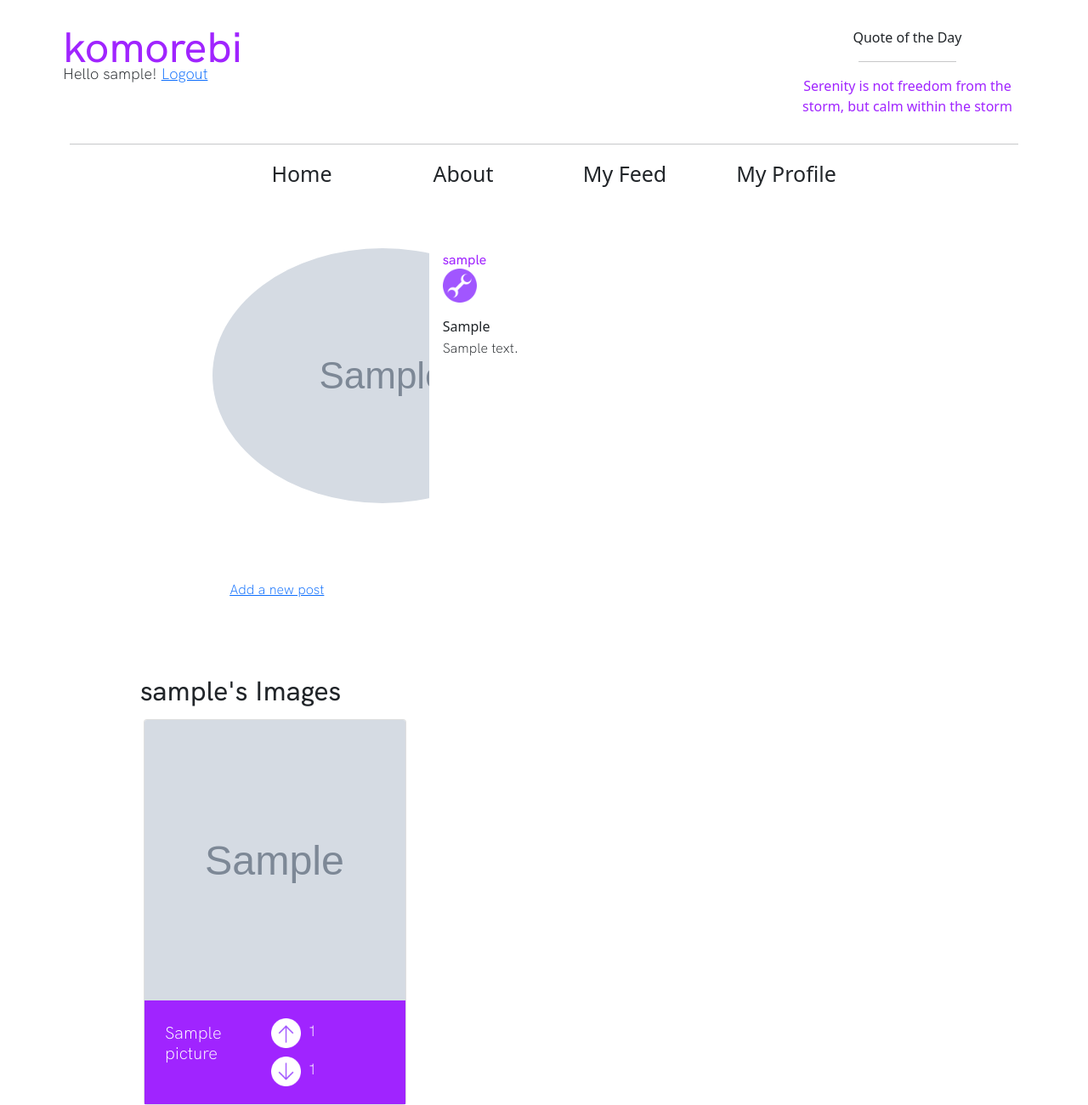
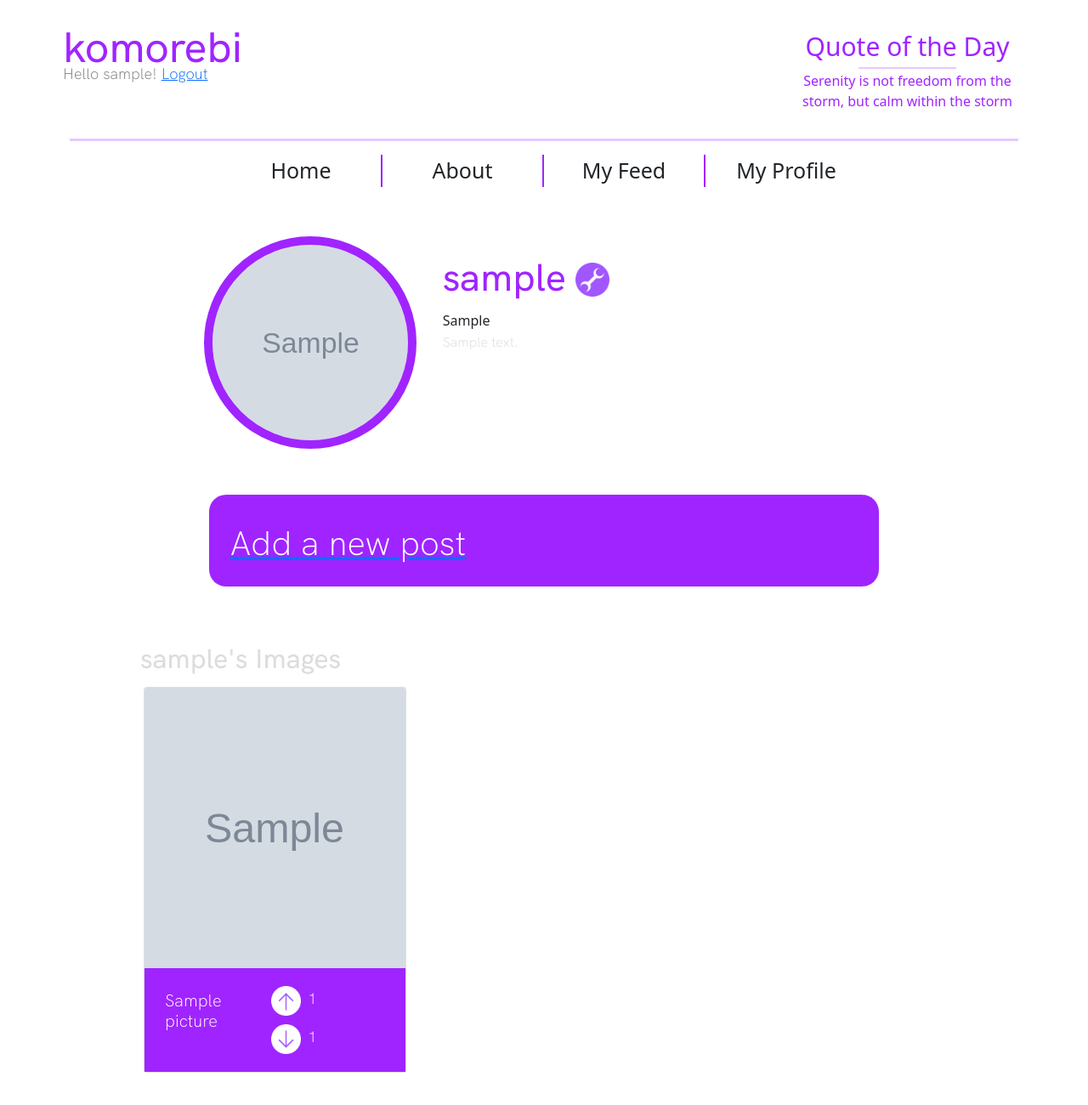
Before and after one commit to joewrose/Komorebi, a Django app: a page that uses templates/profile.html in a window 1280 px wide. Shown: the whole page at 85% size. After the commit the page ends 1262 px from the top, so only its background shows below. Run offline with Django 3.2, Linux system fonts and the light colour scheme; a user stored in the database is signed in; tables that the repository leaves empty hold one stand-in row (values such as "Sample post"); grey boxes marked "Sample" are stand-in pictures.

Commit message:
Add files via upload
updated stylesheet file

```diff
--- a/static/styles.css
+++ b/static/styles.css
@@ -1,3 +1,198 @@
+/* Standard */
+p {
+    font-size: 20px;
+    color: white;
+    font-family: 'hk_grotesklight';
+}
+
+h1 {
+    color: white;
+    font-family: 'hk_grotesklight';
+}
+
+/* Classes */
+.buttons {
+    top: 1px;
+    bottom: 25px;
+    text-align: center;
+    font-size: larger;
+    color: #a024ff;
+}
+
+.button-text{
+    display:inline;
+    color: white;
+    font-size: 18px;
+}
+
+.card {
+    border-radius: 20%;
+    cursor: pointer;
+}
+
+.card .btn {
+    z-index: 2;
+    position: relative;
+}
+
+.card-body {
+    background-color: #a024ff;
+    font-family: 'hk_grotesklight';
+    color: white;
+}
+
+.card:hover {
+    transition: transform 250ms;
+    transform: scale(1.03);
+}
+
+.closeup-card-body{
+    background-color: white;
+}
+
+.closeup-card-title {
+    font-size: 35px !important;
+}
+
+.file-drop-area {
+    background-color: #a024ff;
+    border-radius: 20px;
+    color: white;
+    font-size: 20px;
+}
+
+.grid_item {
+    position: relative;
+    display: flex;
+    grid-column-start: auto;
+    grid-row-start: auto;
+}
+
+.header {
+    position: fixed;
+    background: white;
+}
+
+.image-button {
+    display:inline;
+    color: #a024ff;
+    font-size: 20px;
+}
+
+.image_grid {
+    width: 90%;
+    display: inline-grid;
+    gap: 20px;
+    grid-template-columns: auto auto auto;
+    margin: 0 auto;
+}
+
+.inlist {
+    border-right: 2px solid #a024ff;
+}
+
+.lightText-Gray {
+    font-family: 'hk_grotesklight';
+    color: Gainsboro;
+}
+
+.lightText-Purple {
+    font-family: 'hk_grotesklight';
+    color: #a024ff;
+}
+
+.lightText-White {
+    font-family: 'hk_grotesklight';
+    color: white;
+}
+
+.mediumText-Gray {
+    font-family: 'hk_groteskmedium';
+    color: Gainsboro;
+}
+
+.mediumText-Purple {
+    font-family: 'hk_groteskmedium';
+    color: #a024ff;
+}
+
+.name {
+    text-align: center;
+    font-size: 25px;
+    color: white;
+    font-family: 'hk_grotesklight';
+}
+
+.navigation {
+    font-size: 25px;
+}
+
+.navigation-container{
+    border-right: 2px solid #a024ff;
+}
+
+.navigation-link{
+    text-align: center !important;
+    text-decoration: none !important;
+    color: inherit !important;
+}
+
+.profileImage {
+    border-radius: 50%;
+    object-fit: cover;
+    outline: white solid 5px;
+    width: 50%;
+    height: 50%;
+    width: "100px";
+}
+
+.submitButton {
+    margin-left: 30px;
+    margin-bottom: 30px;
+    width:150px;
+    display:block !important;
+    background-color: white !important;
+    color: #a024ff !important;
+}
+
+.text {
+    color: white;
+}
+
+/* IDs */
+#add-post{
+    font-size: 40px;
+    text-decoration: inherit;
+}
+
+#author{
+    color: black;
+    text-decoration: inherit;
+    font-size: 25px;
+}
+
+#backing {
+    width: 70%;
+    border-radius: 15px;
+    background: #a024ff;
+    padding: 20px;
+    margin: 0 auto;
+}
+
+#card-top {
+    width: 100%;
+    height: 45vw;
+    object-fit: cover;
+}
+
+#card-width{
+    width : 60%;
+}
+
+#delete-button{
+    background-color: red;
+}
+
 #formDiv {
     background-color: #a024ff;
     border-radius: 20px;
@@ -5,11 +200,66 @@
     font-size: 20px;
 }
 
-.submitButton {
-    margin-left: 30px;
-    margin-bottom: 30px;
-    width:150px;
-    display:block
+#image-link{
+    font-size: 25px;
+    color: Gainsboro;
+    text-decoration: inherit;
+}
+
+#navigation{
+    text-align: center !important;
+    text-decoration: none !important;
+    color: inherit !important;
+}
+
+#navigation-rule {
+    color: #a024ff;
+    height: 3px;
+}
+
+#post-image{
+    width: 100%;
+    height:330px;
+    object-fit: cover;
+}
+
+#profileImage {
+    object-fit: cover;
+    width: 230px;
+    height: 230px;
+    outline: #a024ff solid 10px;
+}
+
+#profile-title{
+    font-size: 45px;
+    display:inline;
+    line-height: 70px;
+}
+
+#quote {
+    text-align: center;
+}
+
+#quote-rule {
+    color: #a024ff;
+    height: 2px;
+    margin-top: 2px;
+    margin-bottom: 2px;
+}
+
+#quote-title {
+    font-size: 30px;
+    color: #a024ff;
+}
+
+#spanner-icon{
+    display: inline;
+}
+
+#subtitle {
+    font-size: 24px;
+    color: light-grey;
+    font-family: 'hk_grotesklight';
 }
 
 #title {
@@ -19,193 +269,20 @@
     line-height: 40px;
 }
 
-#subtitle {
-    font-size: 24px;
-    font-family: 'hk_grotesklight';
-}
-
-.header {
-    position: fixed;
-    background: white;
-}
-
-.lightText-Gray {
-    font-family: 'hk_grotesklight';
-}
-
-.mediumText-Gray {
-    font-family: 'hk_groteskmedium';
-}
-
-.lightText-Purple {
-    font-family: 'hk_grotesklight';
-    color: #a024ff;
-}
-
-.mediumText-Purple {
-    font-family: 'hk_groteskmedium';
-    color: #a024ff;
-}
-
-.card {
-    border-radius: 20%;
-    cursor: pointer;
-}
-
-.navigation {
-    font-size: 25px;
-}
-
-.card-body {
-    background-color: #a024ff;
-    font-family: 'hk_grotesklight';
-    color: white;
-}
-
-#quote {
-    text-align: center;
-}
-
-.card-body {
-    background-color: #a024ff;
-    font-family: 'hk_grotesklight';
-    color: white;
-}
-
-.submitButton{
-    background-color: white;
-    colour: #a024ff;
-}
-
-.card .btn {
-    z-index: 2;
-    position: relative;
-}
-
-#post-image{
-        width: 100%;
-        height:330px;
-        object-fit: cover;
-}
-
-.button-text{
-        display:inline;
-        color: white;
-        font-size: 18px;
-}
-
-
-.lightText-Purple {
-    font-family: 'hk_grotesklight';
-    color: #a024ff;
-}
-
-.lightText-Gray {
-    font-family: 'hk_grotesklight';
-}
-
-#formDiv {
-    background-color: #a024ff;
-    border-radius: 20px;
-    color: white;
-    font-size: 20px;
-}
-
-.submitButton {
-    margin-left: 30px;
-    margin-bottom: 30px;
-    width:150px;
-    display:block
-}
-
-#title {
-    font-size: 50px;
-    color: #a024ff;
-    font-family: 'hk_groteskmedium';
-    line-height: 40px;
-}
-
-#subtitle {
-    font-size: 24px;
-    colour: light-grey;
-    font-family: 'hk_grotesklight';
-}
-
-.header {
-    position: fixed;
-    background: white;
-}
-
-.lightText-Gray {
-    font-family: 'hk_grotesklight';
-}
-
-.lightText-White {
-    font-family: 'hk_grotesklight';
-    colour: white;
-}
-
-.mediumText-Gray {
-    font-family: 'hk_groteskmedium';
-}
-
-.lightText-Purple {
-    font-family: 'hk_grotesklight';
-    color: #a024ff;
-}
-
-.mediumText-Purple {
-    font-family: 'hk_groteskmedium';
-    color: #a024ff;
-}
-
-.card {
-    border-radius: 20%;
-    cursor: pointer;
-}
-
-.navigation {
-    font-size: 25px;
-}
-
-.card-body {
-    background-color: #a024ff;
-    font-family: 'hk_grotesklight';
-    color: white;
-}
-
-#quote {
-    text-align: center;
-}
-
-.card .btn {
-    z-index: 2;
-    position: relative;
-}
-
 #userGreeting{
     font-size: 18px;
     font-family: 'hk_grotesklight';
-    colour: grey;
+    color: grey;
     display:inline;
 }
 
-
-#title {
-    font-size: 50px;
-    color: #a024ff;
-    font-family: 'hk_groteskmedium';
-    line-height: 40px;
-}
-
-
+/* At-Rules */
 @font-face {
     font-family: 'hk_grotesklight';
     src: url('fonts/hkgrotesk-light-webfont.woff2') format('woff2'),
     url('fonts/hkgrotesk-light-webfont.woff') format('woff');
     font-weight: normal;
     font-style: normal;
-
 }
 
 @font-face {
@@ -214,5 +291,4 @@
     url('fonts/hkgrotesk-medium-webfont.woff') format('woff');
     font-weight: normal;
     font-style: normal;
-
 }
```
